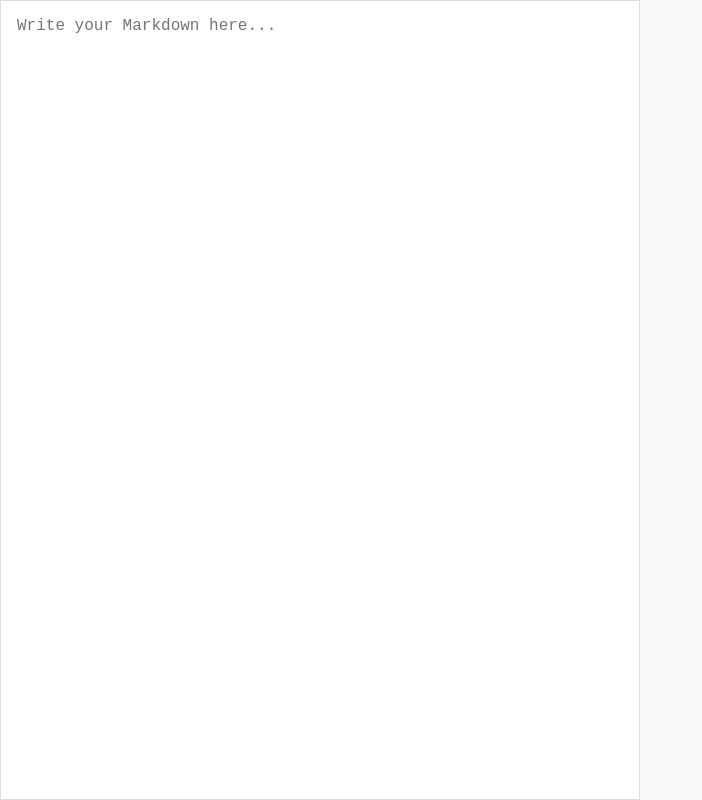
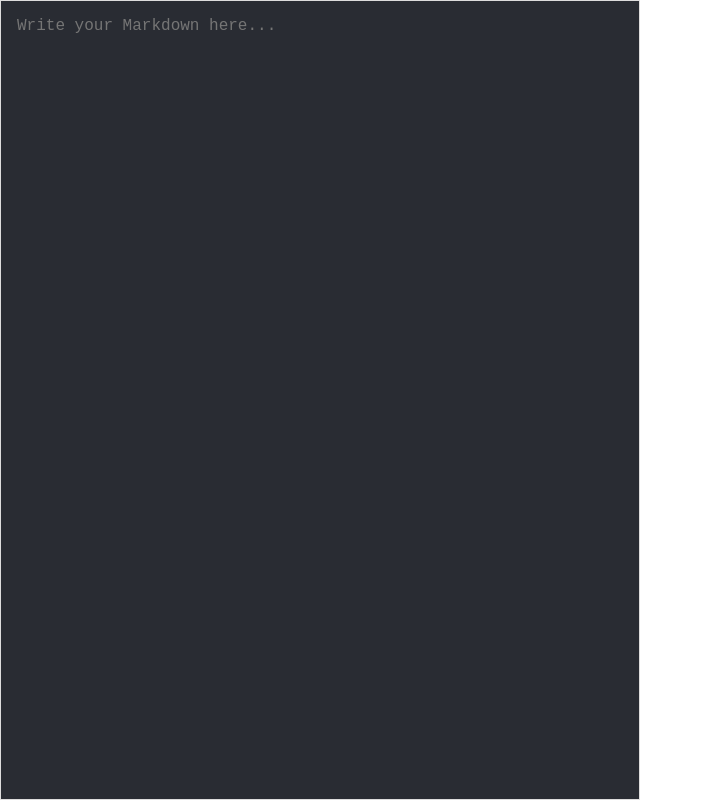
Before and after one commit to gurs1kh/bandish-formatter, a React (Vite) app: page / in a window 1280 px wide. Shown: the whole page, without its empty margins (0-702 px from the left). Built offline with nearby package versions, Linux system fonts and the light colour scheme.

Commit message:
update editor/preview styling

```diff
--- a/src/App.scss
+++ b/src/App.scss
@@ -31,6 +31,9 @@ html, body, #root {
 }
 
 .markdown-editor textarea {
+	background-color: #292C33;
+	color: white;
+
 	width: 100%;
 	height: 100%;
 	font-size: 1rem;
@@ -46,8 +49,7 @@ html, body, #root {
 }
 
 .markdown-preview-content {
-	background: #f9f9f9;
-	padding: 1rem;
+	padding: 0 1rem;
 	flex: 1;
 	overflow-x: auto;
 	min-height: 0;
```
